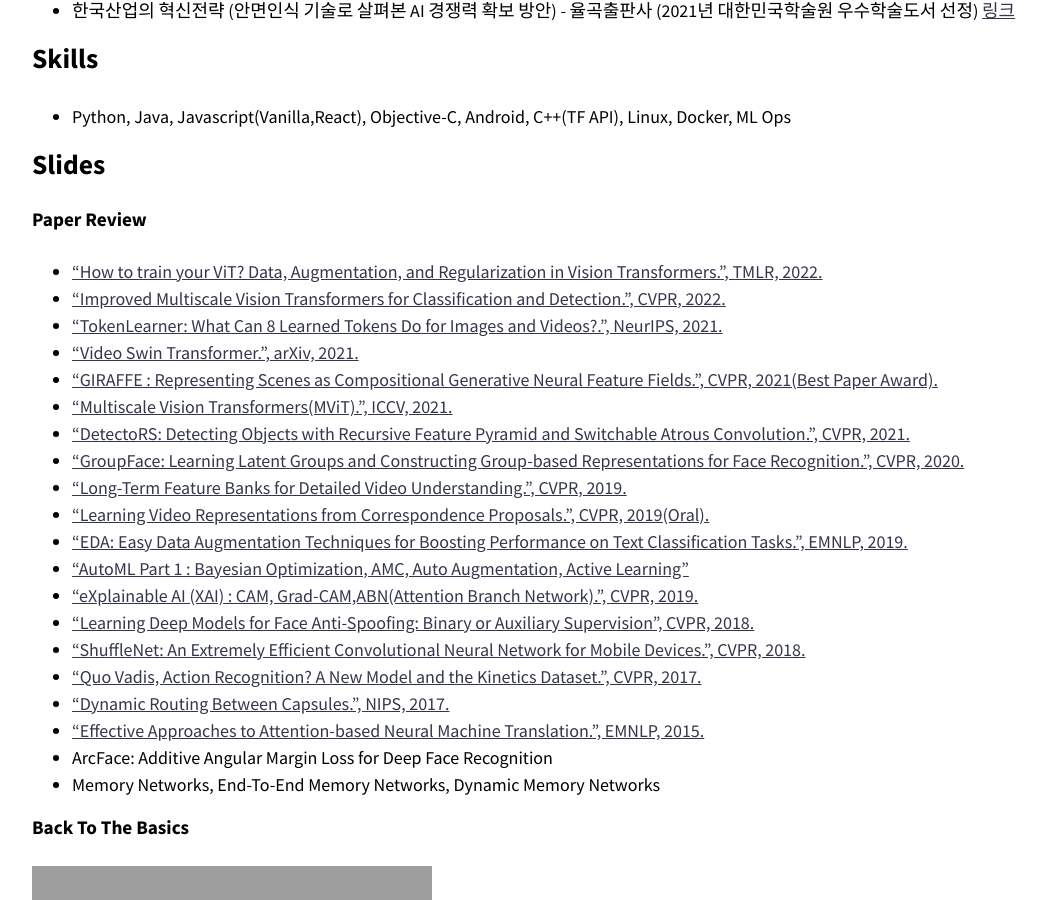
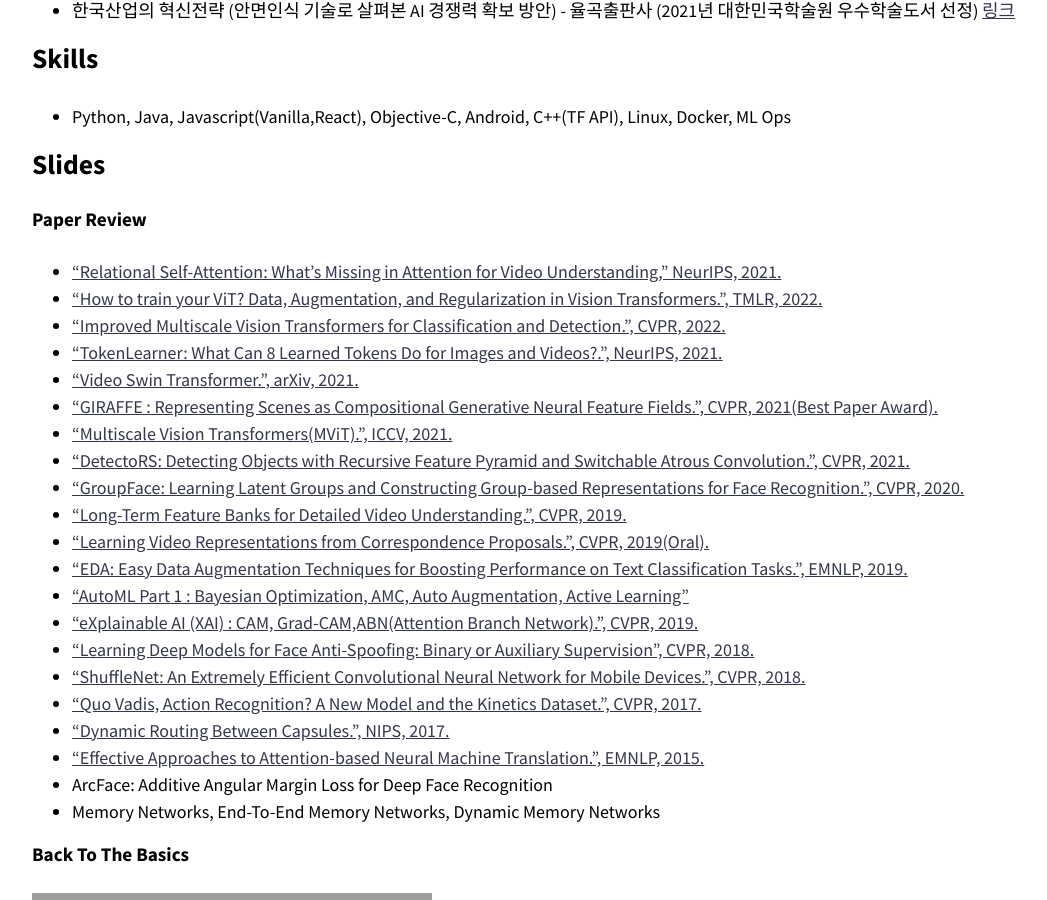
Before and after one commit to healess/healess.github.io, a Jekyll site: the page built from index.md, in a window 1280 px wide and 900 px high, scrolled down 3138 px. Shown: the whole window, without its empty margins (114-1161 px from the left). Built offline with Jekyll 4.4.1, drawn with Linux system fonts in a browser that asks for light colours; nearby versions of some CDN libraries.

Commit message:
Add rsa paper

```diff
--- a/index.md
+++ b/index.md
@@ -93,6 +93,7 @@ entries_layout: grid
 
 ## Slides
 #### Paper Review
+* ["Relational Self-Attention: What’s Missing in Attention for Video Understanding," NeurIPS, 2021.](https://healess.github.io/assets/pdf/[Paper]RSA.pdf)
 * ["How to train your ViT? Data, Augmentation, and Regularization in Vision Transformers.", TMLR, 2022.](https://healess.github.io/paper/Paper-How-to-train-your-ViT/)
 * ["Improved Multiscale Vision Transformers for Classification and Detection.", CVPR, 2022.](https://healess.github.io/paper/Paper-Improved-Multiscale-Vision-Transformers/)
 * ["TokenLearner: What Can 8 Learned Tokens Do for Images and
```
Also changed, not shown: 1 other file.
